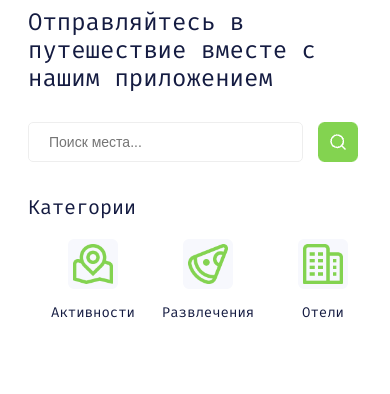
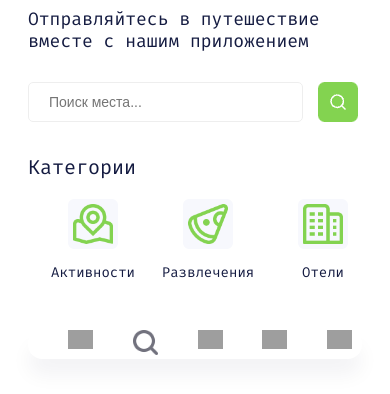
Before and after one commit to KaioOrg/webTrip, a PHP site: page / in a window 390 px wide. Shown: the top 394 px of the page. Run offline with PHP 8.4, Linux system fonts and the light colour scheme; grey boxes are pictures that could not be loaded.

Commit message:
update 0.1

```diff
--- a/index.html
+++ b/index.html
@@ -44,13 +44,13 @@
         </section>-->
     </main>
 
-<footer>
-    <ul>
-        <a href="#"><img src="" alt=""></a>
-        <a href="#"><img src="" alt=""></a>
-        <a href="#"><img src="" alt=""></a>
-        <a href="#"><img src="" alt=""></a>
-        <a href="#"><img src="" alt=""></a>
+<footer class="footer-main-page">
+    <ul class="footer-list">
+        <li><a class="footer-item" href="#"><img class="footer-icon home-icon-page" src="/static/homeIcon.png" alt=""></a></li>
+        <li><a class="footer-item" href="#"><img class="footer-icon search-icon-page" src="/static/searchIcon2.png" alt=""></a></li>
+        <li><a class="footer-item" href="#"><img class="footer-icon liked-icon-page" src="/static/heartIcon.png" alt=""></a></li>
+        <li><a class="footer-item" href="#"><img class="footer-icon notification-icon-page" src="/static/notificationIcon.png" alt=""></a></li>
+        <li><a class="footer-item" href="#"><img class="footer-icon profile-icon-page" src="/static/profileIcon.png" alt=""></a></li>
     </ul>
 </footer>
 </body>
--- a/static/mainPageStyle.css
+++ b/static/mainPageStyle.css
@@ -15,9 +15,9 @@ li{
         margin: 0 20px;
     }
 
-
     .namePage{
         width: 300px;
+        font-size: 18px;
         font-weight: 400;
         margin-top: 0;
         margin-bottom: 30px;
@@ -105,4 +105,22 @@ li{
         position: absolute;
         letter-spacing: 2px;
     }
+
+    .footer-main-page{
+        display: flex;
+	    flex-direction: column;
+	    min-height: 100%;
+    }
+
+    .footer-list{
+        display: grid;
+        grid-template-columns: repeat(5,1fr);
+        gap: 30px;
+        border-radius: 20px;
+        box-shadow: 0 16px 20px 0 rgba(20, 27, 65, 0.05);
+    }
+
+    .footer-icon{
+        width: 25px;
+    }
 }
```
Also changed, not shown: static/searchIcon2.png.
